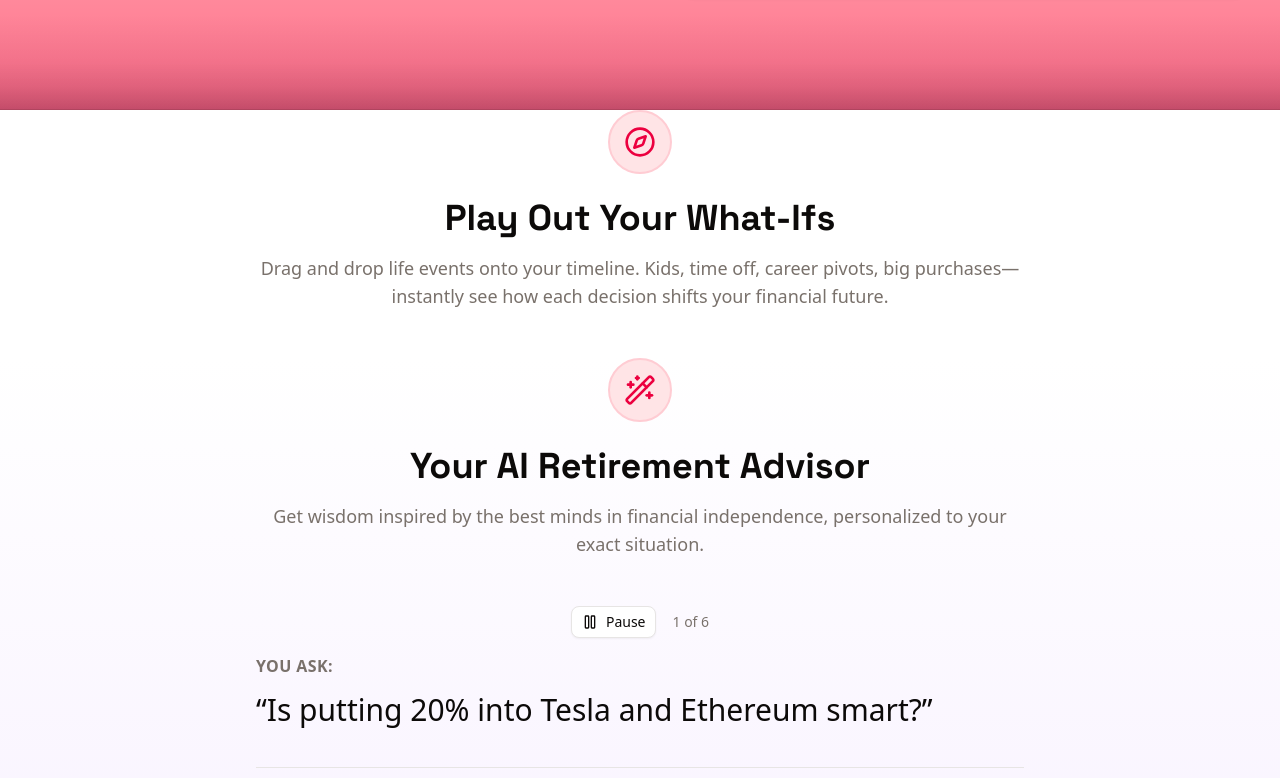
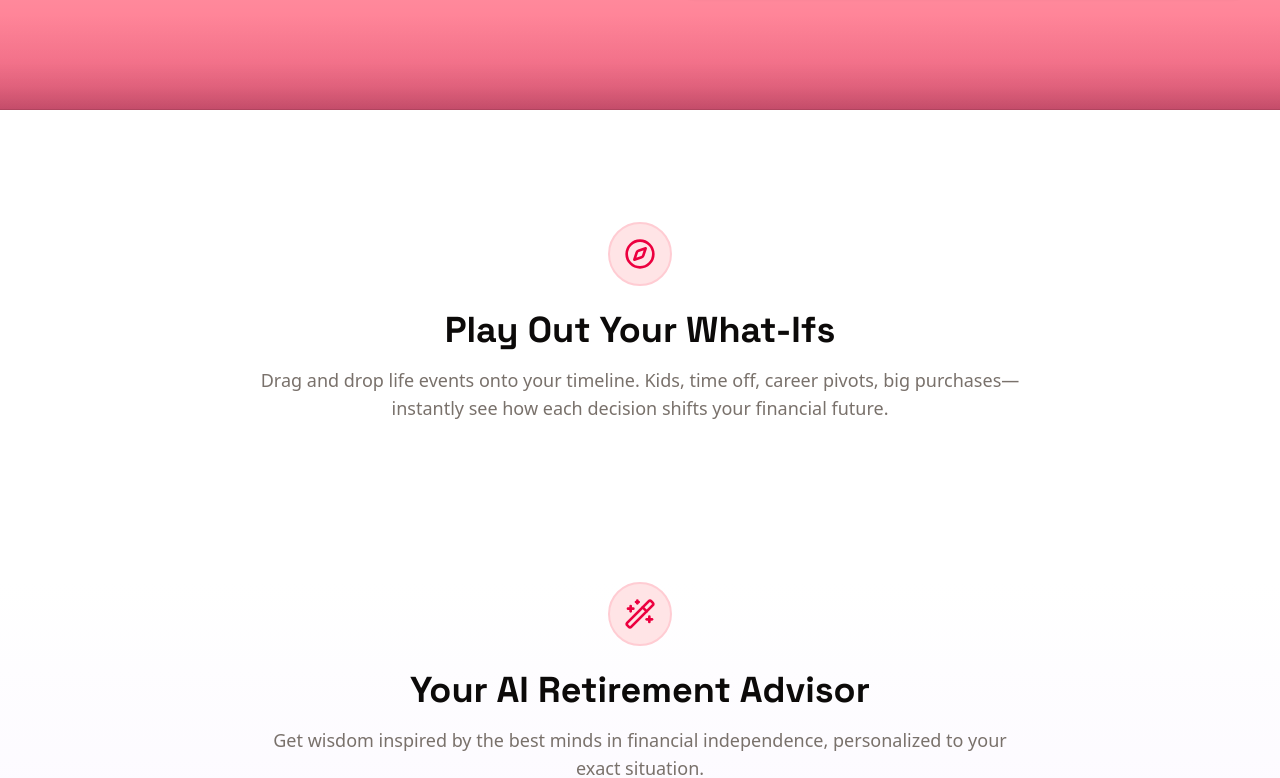
Before and after one commit to schelskedevco/ignidash-legacy, a Next.js app: page / in a window 1280 px wide. Shown: the part 1862-2640 px from the top of the page. Built offline with nearby package versions, Linux system fonts and the light colour scheme.

Commit message:
start on life modules

```diff
--- a/src/components/features/life-modules/life-modules-section.tsx
+++ b/src/components/features/life-modules/life-modules-section.tsx
@@ -1,10 +1,15 @@
 import { Compass } from "lucide-react";
 import { ProductPageSectionHeader } from "@/components/layout/wrappers/product-page-section-header";
 import { ProductPageSection } from "@/components/layout/wrappers/product-page-section";
+import { MAX_WIDTHS, TYPOGRAPHY, SPACING } from "@/lib/design-constants";
 
 export function LifeModulesSection() {
   return (
-    <ProductPageSection id="life-modules" ariaLabel="Life Modules Section">
+    <ProductPageSection
+      className={`${MAX_WIDTHS.container} ${SPACING.container} ${SPACING.sectionVerticalLg} ${TYPOGRAPHY.alignment} mx-auto`}
+      id="life-modules"
+      ariaLabel="Life Modules Section"
+    >
       <ProductPageSectionHeader
         icon={Compass}
         title="Play Out Your What-Ifs"
--- a/src/components/layout/wrappers/product-page-section-header.tsx
+++ b/src/components/layout/wrappers/product-page-section-header.tsx
@@ -1,5 +1,5 @@
 import { LucideIcon } from "lucide-react";
-import { SPACING, ICON_SIZES } from "@/lib/design-constants";
+import { ICON_SIZES } from "@/lib/design-constants";
 
 interface ProductPageSectionHeaderProps {
   icon: LucideIcon;
@@ -15,7 +15,7 @@ export function ProductPageSectionHeader({
   className = "",
 }: ProductPageSectionHeaderProps) {
   return (
-    <div className={`mb-12 text-center ${SPACING.container} ${className}`}>
+    <div className={`mb-12 text-center ${className}`}>
       {/* Icon container */}
       <div
         className={`mb-6 inline-flex ${ICON_SIZES["3xl"]} items-center justify-center rounded-full border-2 border-rose-200 bg-rose-100 dark:border-rose-400 dark:bg-rose-300`}
```
